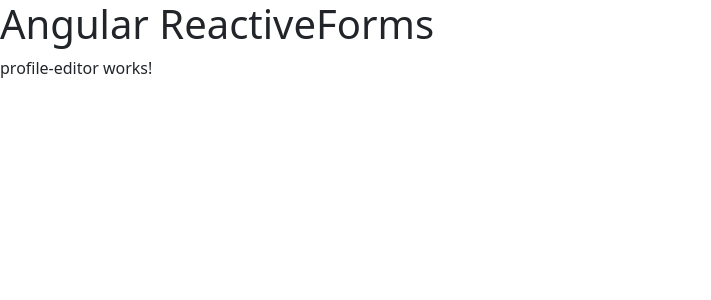
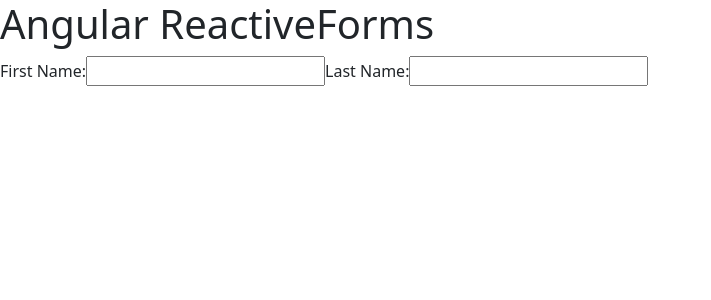
Before and after one commit to jvlcode/angular-20-course, an Angular app: page / in a window 1280 px wide. Shown: the top 300 px of the page, without its empty margins (0-711 px from the left). Built offline with nearby package versions, Linux system fonts and the light colour scheme.

Commit message:
02 Associate the FormGroup model and view

```diff
--- a/src/app/02-Reactive-Forms/profile-editor/profile-editor.component.html
+++ b/src/app/02-Reactive-Forms/profile-editor/profile-editor.component.html
@@ -1 +1,6 @@
-<p>profile-editor works!</p>
+<form [formGroup]="profileForm">
+  <label for="first-name">First Name: </label>
+  <input id="first-name" type="text" formControlName="firstName" />
+  <label for="last-name">Last Name: </label>
+  <input id="last-name" type="text" formControlName="lastName" />
+</form>
--- a/src/app/02-Reactive-Forms/profile-editor/profile-editor.component.ts
+++ b/src/app/02-Reactive-Forms/profile-editor/profile-editor.component.ts
@@ -1,11 +1,15 @@
 import { Component } from '@angular/core';
+import { FormControl, FormGroup, ReactiveFormsModule } from '@angular/forms';
 
 @Component({
   selector: 'app-profile-editor',
-  imports: [],
+  imports: [ReactiveFormsModule],
   templateUrl: './profile-editor.component.html',
   styleUrl: './profile-editor.component.css'
 })
 export class ProfileEditorComponent {
-
+ profileForm = new FormGroup({
+    firstName: new FormControl(''),
+    lastName: new FormControl(''),
+  });
 }
```
